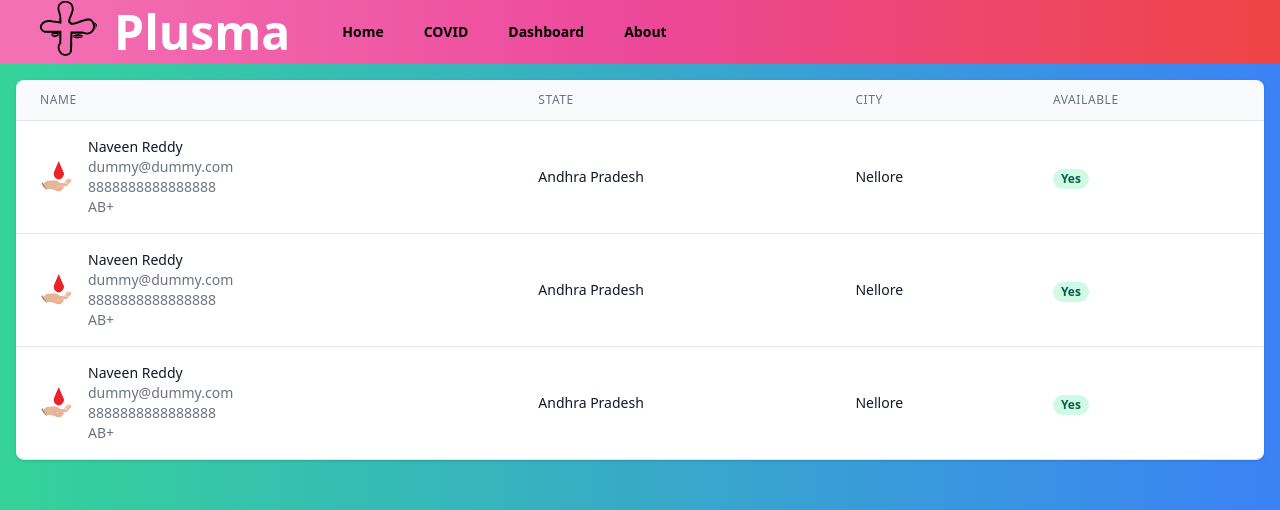
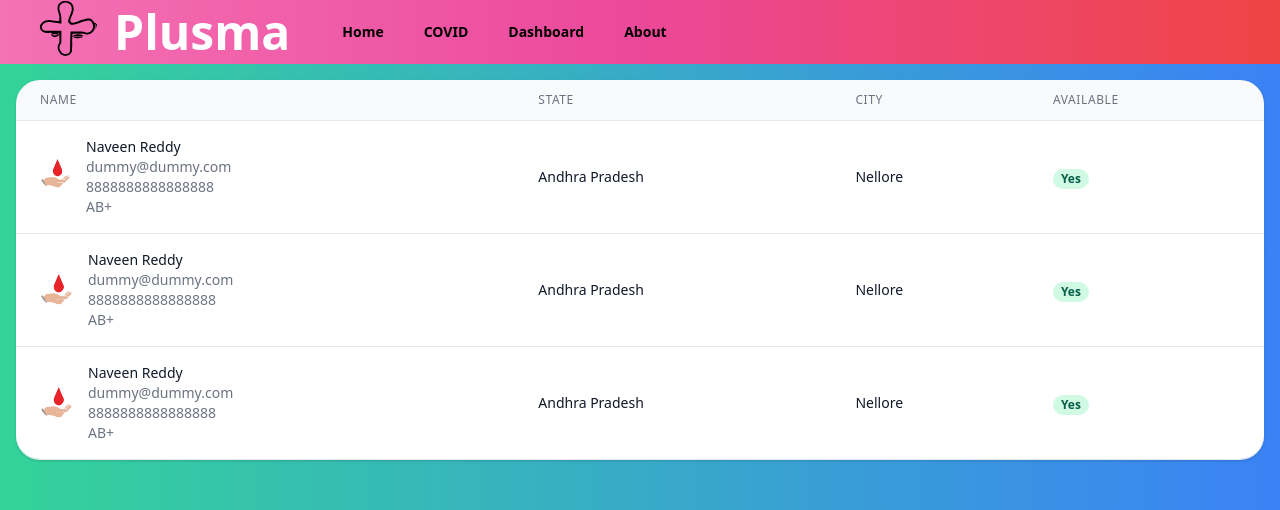
Before and after one commit to nawinto99/plusma-app, a Next.js app: page /bloodseeker in a window 1280 px wide. Shown: the top 510 px of the page. Built offline with nearby package versions, Linux system fonts and the light colour scheme.

Commit message:
Update bloodseeker.js

```diff
--- a/pages/bloodseeker.js
+++ b/pages/bloodseeker.js
@@ -1,3 +1,5 @@
+import Image from 'next/image'
+
 const blood_donors = [
   {
     first_name: 'Naveen',
@@ -17,7 +19,7 @@
     <div className="flex flex-col">
       <div className="-my-2 overflow-x-auto sm:-mx-6 lg:-mx-8">
         <div className="py-2 align-middle inline-block min-w-full sm:px-6 lg:px-8">
-          <div className="shadow overflow-hidden border-b border-gray-200 sm:rounded-lg">
+          <div className="shadow overflow-hidden border-b border-gray-200 sm:rounded-3xl rounded-3xl">
             <table className="min-w-full divide-y divide-gray-200">
               <thead className="bg-gray-50">
                 <tr>
@@ -52,8 +54,8 @@
                   <tr key={blood_donors.email_id}>
                     <td className="px-6 py-4 whitespace-nowrap">
                       <div className="flex items-center">
-                        <div className="flex-shrink-0 h-8 w-8">
-                          <img className="h-8 w-8 rounded-full" src={blood_donors.image} alt="" />
+                        <div className="flex-shrink-0">
+                          <Image className="rounded-full" src={blood_donors.image} alt="logo" height={30} width={30} />
                         </div>
                         <div className="ml-4">
                           <div className="text-sm font-medium text-gray-900">
```
